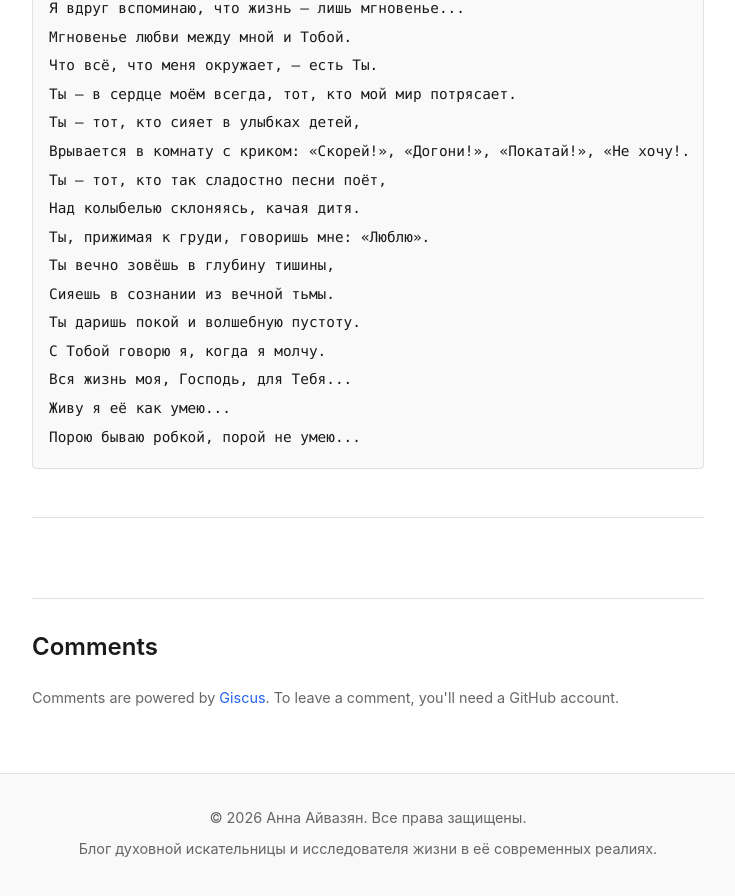
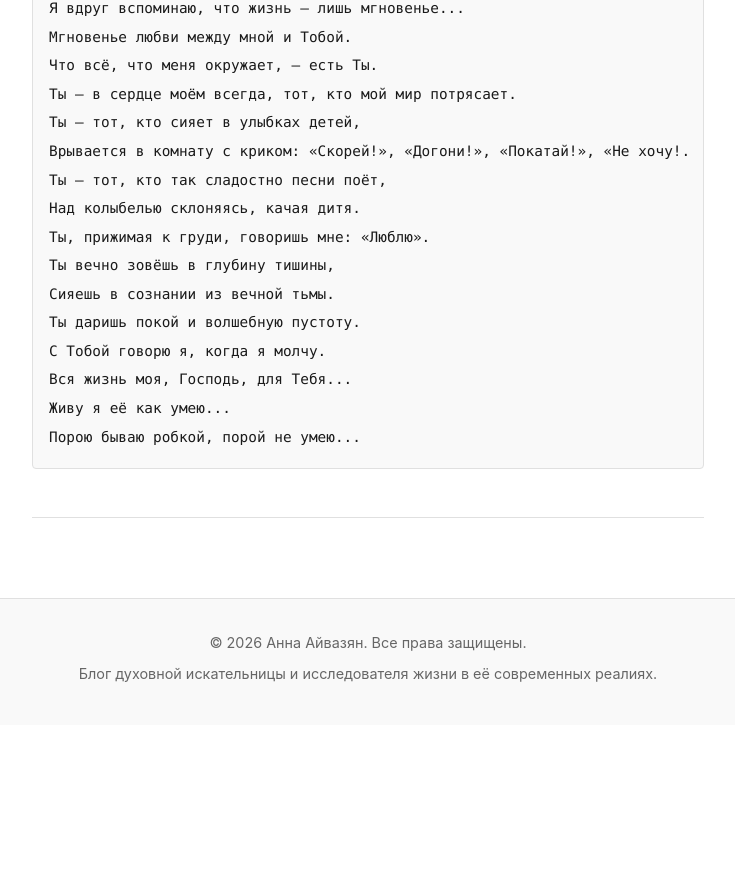
Before and after one commit to ayvazyan88/ayvazyan88.github.io, a Jekyll site: the page built from _posts/2026-01-23-послание-любви.md, in a window 1280 px wide and 900 px high, scrolled down 817 px. Shown: the top 896 px of the window, without its empty margins (272-1007 px from the left). Built offline with Jekyll 4.4.1, drawn with Linux system fonts in a browser that asks for light colours; comment, search, counter and statistics services are not loaded; after the commit the page ends 1542 px from its top, so only the background shows below that.

Commit message:
config update

```diff
--- a/_config.yml
+++ b/_config.yml
@@ -26,7 +26,7 @@ paginate_path: "/page/:num/"
 # Plugins
 plugins:
   - jekyll-feed
-  - jekyll-seo-tag
+#  - jekyll-seo-tag
   - jekyll-sitemap
   - jekyll-paginate
 
@@ -46,15 +46,15 @@ exclude:
   - LICENSE
 
 # Social Links (optional)
-social:
-  github: username
-  twitter: username
-  linkedin: username
+#social:
+#  github: username
+#  twitter: username
+#  linkedin: username
 
 # Comments (Giscus configuration)
 # Get your values from https://giscus.app
 comments:
-  enabled: true
+  enabled: false
   giscus:
     repo: "username/repo-name"
     repo_id: "YOUR_REPO_ID"
```
